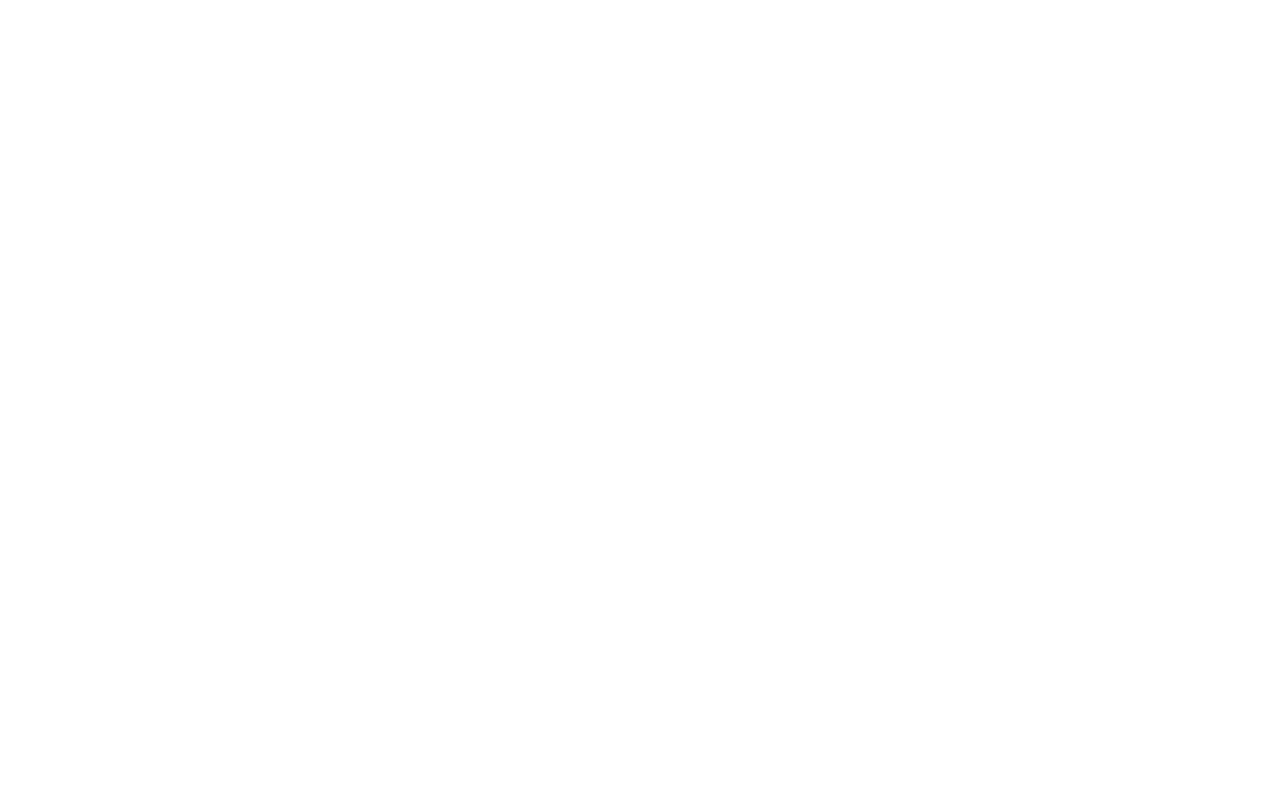
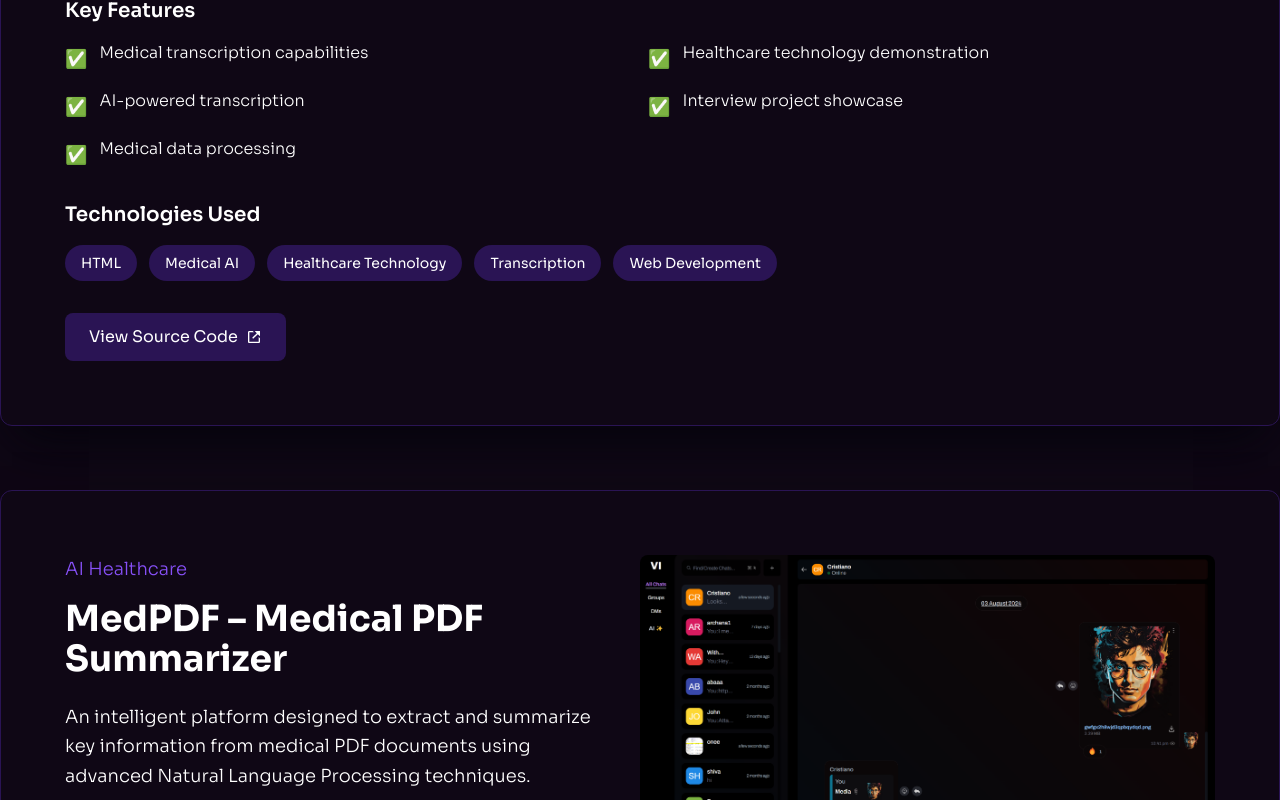
Before and after one commit to lokavinashh2004/My-Portfolio, a Next.js app: page /projects in a window 1280 px wide. Shown: the part 5240-6040 px from the top of the page. Before the commit the page ends 3926 px from the top, so only its background shows below. Built offline with nearby package versions, Linux system fonts and the light colour scheme.

Commit message:
Add all GitHub projects to portfolio with repository links

```diff
--- a/src/app/components/projects/data.ts
+++ b/src/app/components/projects/data.ts
@@ -86,6 +86,166 @@
         tags: ['Python', 'Automation', 'Data Processing', 'Excel Integration', 'Healthcare Technology', 'Production Systems'],
         repo: 'https://github.com/lokavinashh2004',
         image: ApolloSpectraShowcase,
+    },
+    {
+        id: 'spam-sms-detection',
+        category: 'Machine Learning',
+        name: 'Spam SMS Detection',
+        description: `A machine learning project designed to detect spam messages (SMS) using a trained ML model. Users can input any text message and get instant spam detection results with high accuracy.`,
+        points: [
+            'SMS spam detection using ML model',
+            'Text preprocessing and feature extraction',
+            'High accuracy spam classification',
+            'User-friendly web interface',
+            'Real-time message analysis'
+        ],
+        tags: ['Python', 'Machine Learning', 'Natural Language Processing', 'Text Classification', 'Web Development'],
+        repo: 'https://github.com/lokavinashh2004/Spam-SMS-Detection',
+        image: VIMessengerShowcase,
+    },
+    {
+        id: 'medical-transcription',
+        category: 'AI Healthcare',
+        name: 'Medical Transcription Demo',
+        description: `A demo project developed for intern interview showcasing medical transcription capabilities. Demonstrates expertise in healthcare technology and AI applications.`,
+        points: [
+            'Medical transcription capabilities',
+            'Healthcare technology demonstration',
+            'AI-powered transcription',
+            'Interview project showcase',
+            'Medical data processing'
+        ],
+        tags: ['HTML', 'Medical AI', 'Healthcare Technology', 'Transcription', 'Web Development'],
+        repo: 'https://github.com/lokavinashh2004/Medical-transcription-demo-project',
+        image: VIMessengerShowcase,
+    },
+    {
+        id: 'medpdf-summarizer',
+        category: 'AI Healthcare',
+        name: 'MedPDF – Medical PDF Summarizer',
+        description: `An intelligent platform designed to extract and summarize key information from medical PDF documents using advanced Natural Language Processing techniques.`,
+        points: [
+            'Medical PDF document analysis',
+            'AI-powered summarization',
+            'Key information extraction',
+            'Natural Language Processing',
+            'Healthcare document processing'
+        ],
+        tags: ['HTML', 'Natural Language Processing', 'Medical AI', 'PDF Processing', 'Healthcare Technology'],
+        repo: 'https://github.com/lokavinashh2004/Medical-pdf-intern-selection-project-2',
+        image: VIMessengerShowcase,
+    },
+    {
+        id: 'handwritten-text-extraction',
+        category: 'Computer Vision',
+        name: 'Handwritten Text Extraction',
+        description: `A Flask-based web application that allows users to upload images containing handwritten text and automatically extracts the text using LLaMA Vision Model.`,
+        points: [
+            'Handwritten text recognition',
+            'LLaMA Vision Model integration',
+            'Image processing and OCR',
+            'Flask web application',
+            'Computer vision technology'
+        ],
+        tags: ['Python', 'Flask', 'LLaMA Vision', 'Computer Vision', 'OCR', 'Web Development'],
+        repo: 'https://github.com/lokavinashh2004/Handwritten-to-text',
+        image: VIMessengerShowcase,
+    },
+    {
+        id: 'object-detection-yolov7',
+        category: 'Computer Vision',
+        name: 'Object Detection with YOLOv7',
+        description: `A high-performance object detection system using the YOLOv7 architecture. Trained on a custom dataset for real-time and accurate detection across multiple object classes.`,
+        points: [
+            'YOLOv7 architecture implementation',
+            'Custom dataset training',
+            'Real-time object detection',
+            'High accuracy detection',
+            'Computer vision applications'
+        ],
+        tags: ['Python', 'YOLOv7', 'Deep Learning', 'Computer Vision', 'Object Detection', 'Machine Learning'],
+        repo: 'https://github.com/lokavinashh2004/Object-Detection-with-YOLOv7',
+        image: VIMessengerShowcase,
+    },
+    {
+        id: 'object-detection-yolov5',
+        category: 'Computer Vision',
+        name: 'Object Detection using YOLOv5',
+        description: `A deep learning project for real-time object detection using the YOLOv5 architecture. Trained on a custom dataset and fine-tuned for accurate detection across various object classes.`,
+        points: [
+            'YOLOv5 architecture implementation',
+            'Custom dataset training',
+            'Real-time object detection',
+            'Fine-tuned model optimization',
+            'Computer vision applications'
+        ],
+        tags: ['HTML', 'YOLOv5', 'Deep Learning', 'Computer Vision', 'Object Detection', 'Machine Learning'],
+        repo: 'https://github.com/lokavinashh2004/Object-Detection-using-YOLOv5',
+        image: VIMessengerShowcase,
+    },
+    {
+        id: 'gdg-interview-portal',
+        category: 'Web Development',
+        name: 'GDG Interview Portal',
+        description: `A dedicated platform to conduct interviews for GDG Ambassador selection. Streamlines the interview process with student registration, question management, evaluator access, and comprehensive evaluation system.`,
+        points: [
+            'Interview management system',
+            'Student registration and management',
+            'Question management system',
+            'Evaluator access control',
+            'Comprehensive evaluation system'
+        ],
+        tags: ['JavaScript', 'Web Development', 'Interview Management', 'Student Portal', 'Evaluation System'],
+        repo: 'https://github.com/lokavinashh2004/Gdg-Interview',
+        image: VIMessengerShowcase,
+    },
+    {
+        id: 'medai-ecg-analyzer',
+        category: 'AI Healthcare',
+        name: 'MedAI: ECG Report Analyzer',
+        description: `An AI-powered medical tool that analyzes ECG reports and compares past and present data using the Gemini API. Provides smart health insights, anomaly detection, and comprehensive medical analysis.`,
+        points: [
+            'ECG report analysis using Gemini API',
+            'Past and present data comparison',
+            'Smart health insights generation',
+            'Anomaly detection capabilities',
+            'Comprehensive medical analysis'
+        ],
+        tags: ['HTML', 'AI', 'Medical AI', 'ECG Analysis', 'Gemini API', 'Healthcare Technology'],
+        repo: 'https://github.com/lokavinashh2004/medaii',
+        image: VIMessengerShowcase,
+    },
+    {
+        id: 'learning-guide-platform',
+        category: 'AI Education',
+        name: 'I Will Guide You',
+        description: `An intelligent platform designed to help users discover personalized learning paths for mastering new skills or advancing their careers. Leverages AI to analyze resources and provide customized learning recommendations.`,
+        points: [
+            'Personalized learning path discovery',
+            'AI-powered resource analysis',
+            'Career advancement guidance',
+            'Skill mastery recommendations',
+            'Intelligent learning platform'
+        ],
+        tags: ['HTML', 'AI', 'Education Technology', 'Learning Platform', 'Career Development', 'Personalization'],
+        repo: 'https://github.com/lokavinashh2004/i-will-guide-you',
+        image: VIMessengerShowcase,
+    },
+    {
+        id: 'gdg-online-exam',
+        category: 'Web Development',
+        name: 'GDG Online Exam Portal',
+        description: `A web-based platform designed for conducting online exams efficiently. Provides a user-friendly interface for students to take tests and allows administrators to manage quizzes, questions, and student performance.`,
+        points: [
+            'Online exam management system',
+            'Student test interface',
+            'Administrator dashboard',
+            'Quiz and question management',
+            'Performance tracking and analytics'
+        ],
+        tags: ['JavaScript', 'Web Development', 'Online Education', 'Exam Management', 'Student Portal', 'Analytics'],
+        repo: 'https://github.com/lokavinashh2004/gdg-online-exam',
+        image: VIMessengerShowcase,
     }
   ];
 
```
